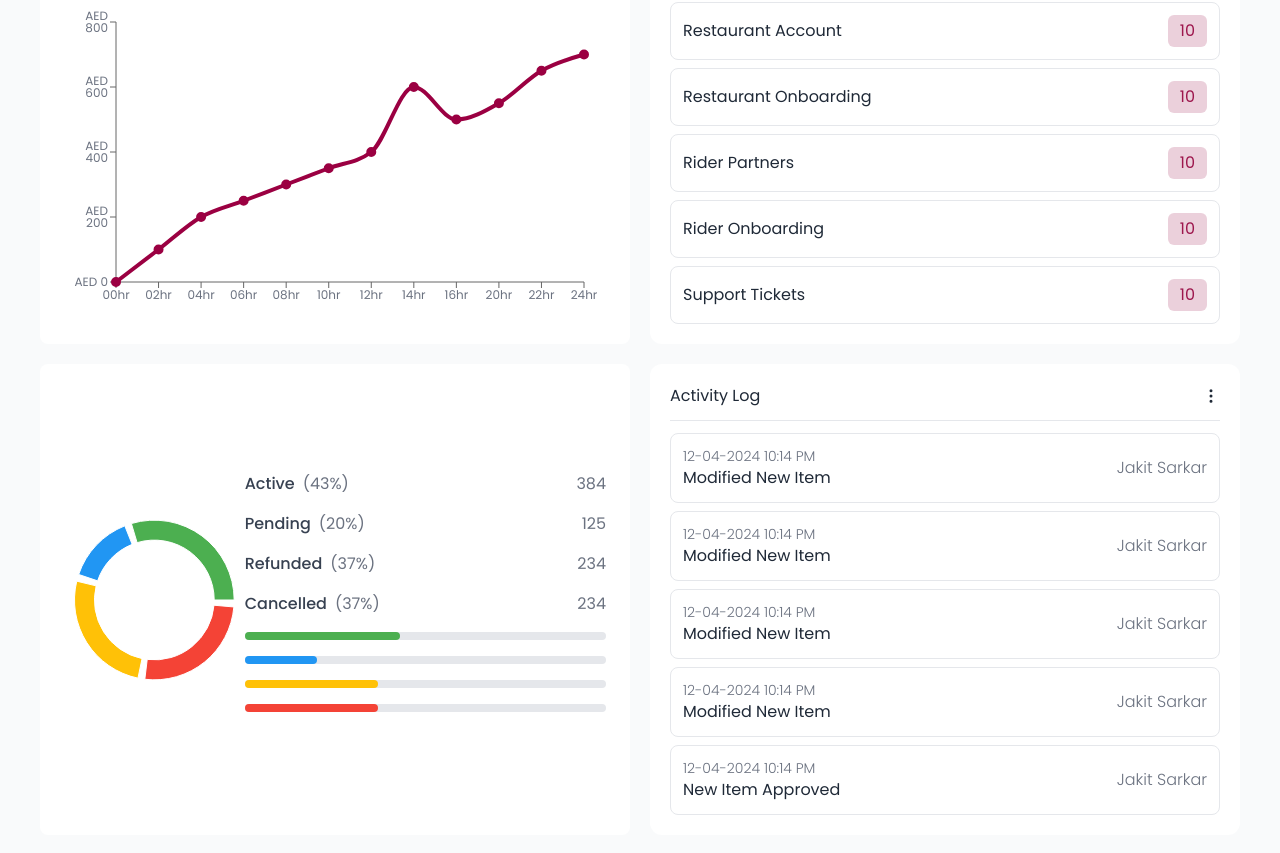
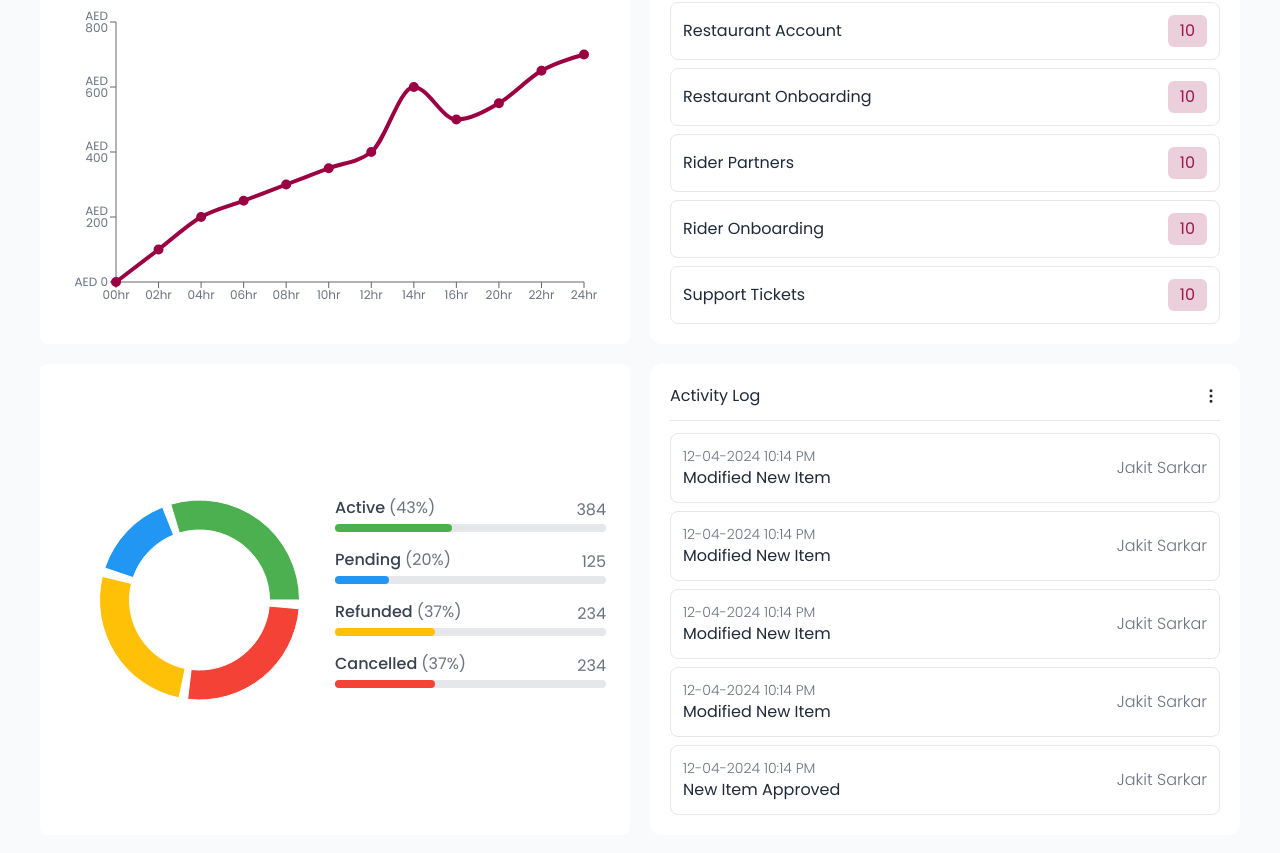
Before and after one commit to ifajul89/basic-dashboard, a React (Vite) app: page / in a window 1280 px wide. Shown: the part 445-1298 px from the top of the page. Built offline with nearby package versions, Linux system fonts and the light colour scheme.

Commit message:
added basic pie chart for order summary

```diff
--- a/src/components/OrderSummary.jsx
+++ b/src/components/OrderSummary.jsx
@@ -12,16 +12,15 @@ const COLORS = ["#4CAF50", "#2196F3", "#FFC107", "#F44336"];
 const OrderSummary = () => {
   return (
     <div className="flex flex-col md:flex-row items-center justify-between bg-white p-6 rounded-lg">
-      {/* Donut Chart */}
-      <div className="w-full md:w-1/3 mb-6 md:mb-0">
+      <div className="w-full md:w-1/2 mb-6 md:mb-0">
         <ResponsiveContainer width="100%" height={200}>
           <PieChart>
             <Pie
               data={data}
               cx="50%"
               cy="50%"
-              innerRadius={60}
-              outerRadius={80}
+              innerRadius={70}
+              outerRadius={100}
               fill="#8884d8"
               paddingAngle={5}
               dataKey="percentage"
@@ -34,27 +33,18 @@ const OrderSummary = () => {
         </ResponsiveContainer>
       </div>
 
-      {/* Progress Bars */}
-      <div className="w-full md:w-2/3">
-        {data.map((entry) => (
-          <div
-            key={entry.name}
-            className="flex items-center justify-between mb-4"
-          >
-            {/* Label and Percentage */}
-            <div className="flex items-center">
-              <span className="text-gray-700 font-medium">{entry.name}</span>
-              <span className="ml-2 text-gray-500">({entry.percentage}%)</span>
-            </div>
-
-            {/* Value */}
-            <span className="text-gray-500">{entry.value}</span>
-          </div>
-        ))}
-
-        {/* Render the progress bars */}
+      <div className="w-full md:w-1/2">
         {data.map((entry) => (
           <div key={entry.name} className="mb-4">
+            <div className="flex items-center justify-between">
+              <div className="flex items-center mb-1">
+                <span className="text-gray-700 font-medium">{entry.name}</span>
+                <span className="ml-1 text-gray-500">
+                  ({entry.percentage}%)
+                </span>
+              </div>
+              <span className="text-gray-500">{entry.value}</span>
+            </div>
             <div className="w-full h-2 bg-gray-200 rounded-full">
               <div
                 className="h-2 rounded-full"
```
